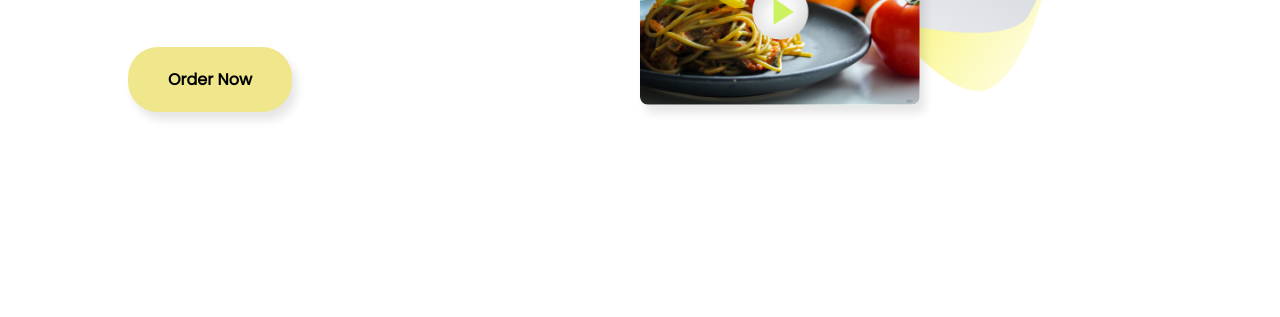
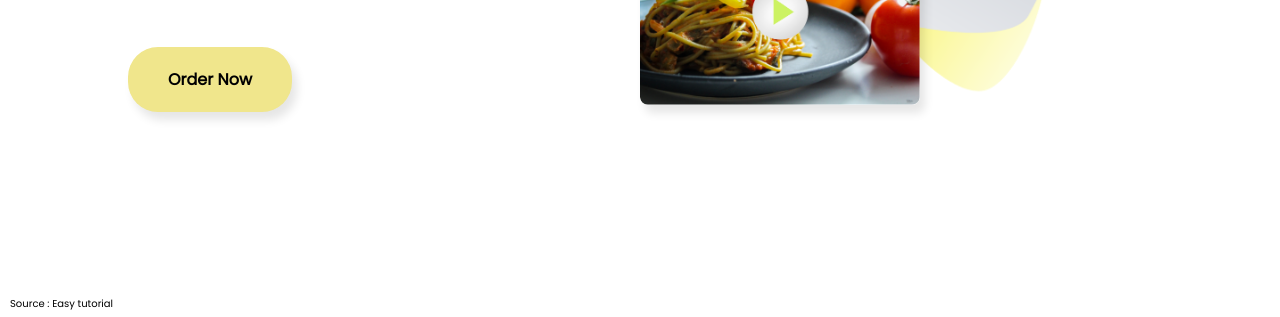
Before and after one commit to rafeahmad/HTML-CSS-Projects, a plain HTML site: page Fusion_Kitchen_landing_page/index.html in a window 1280 px wide. Shown: the part 483-800 px from the top of the page. Drawn offline with Linux system fonts and the light colour scheme.

Commit message:
fusion kitchen project added

```diff
--- a/Fusion_Kitchen_landing_page/index.html
+++ b/Fusion_Kitchen_landing_page/index.html
@@ -35,6 +35,13 @@
             </div>
         </div>
 
+        <footer>
+            <p>Source : Easy tutorial</p>
+
+        </footer>
+
     </div>
+
+
 </body>
 </html>
--- a/Fusion_Kitchen_landing_page/style.css
+++ b/Fusion_Kitchen_landing_page/style.css
@@ -106,6 +106,12 @@ nav #menu-img {
     left: 0;
     border-radius: 8px;
     box-shadow: 5px 8px 10px rgba(0, 0, 0, 0.1);;
+}
+footer {
+    position: absolute;
+    bottom: 5px;
+    left: 10px;
+    font-size: 10px;
 }
 
 /* ======== Media Query ======== */
```
